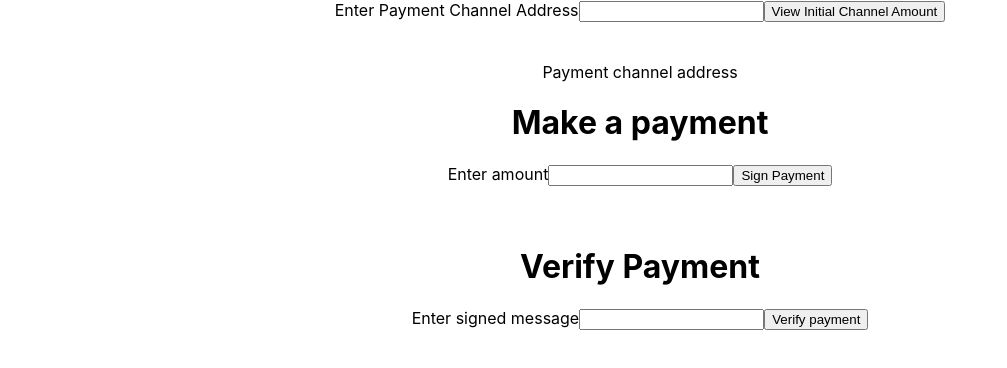
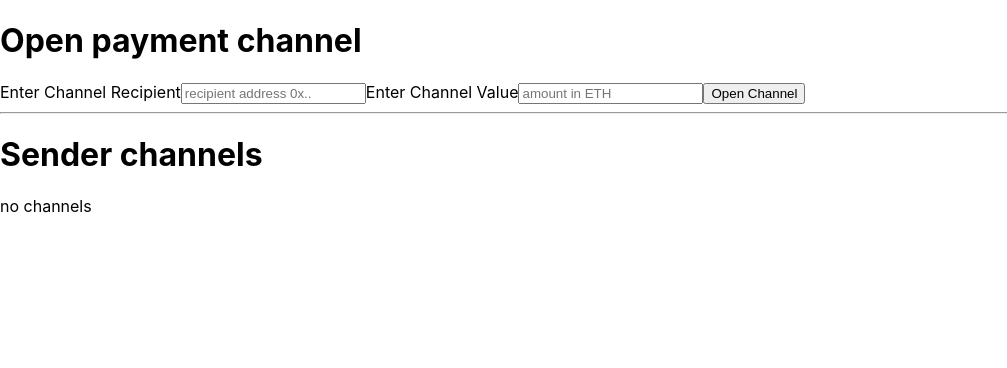
Before and after one commit to mikemccready/ethereum-pay-channels, a React (Create React App) app: page / in a window 1280 px wide. Shown: the top 368 px of the page, without its empty margins (0-1007 px from the left). Built offline with nearby package versions, Linux system fonts and the light colour scheme.

Commit message:
import contract interface and set deployed address, set channel methods

```diff
--- a/src/App.js
+++ b/src/App.js
@@ -1,148 +1,214 @@
-import React, { Component } from 'react'
-import abi from 'ethereumjs-abi'
-import util from 'ethereumjs-util'
-import './App.css'
+import React, { Component } from 'react';
+import Web3 from 'web3';
+import contractInterface from './interfaces/UnidirectionalPaymentChannelInterface';
+import './App.css';
 
-let web3
+const contractAddress = '0xf9e1c55416d8c9b76a8d550da5d6046c6091deef'
+let web3;
+let channelContract;
 
 class App extends Component {
   state = {
-    channelContractAddress: '',
-    paymentAmount: '',
-    contractBalance: '',
-    verifyMessage: ''
+    openPaymentRecipient: '',
+    openPaymentAmount: '',
+    senderChannels: [],
+    paymentAmountEth: '0.005'
   }
 
   componentDidMount() {
+    this.initWeb3();
+  }
+
+  initWeb3() {
     if (typeof window.web3 !== 'undefined') {
-      window.web3 = new window.Web3(window.web3.currentProvider)
-      web3 = window.web3
+      web3 = new Web3(window.web3.currentProvider);
+      window.web3 = web3;
+      this.loadContractInterface();
     } else {
-      alert('no metamask')
+      alert('no web3')
     }
   }
 
-  fetchInitialChannelAmount(e) {
-    e.preventDefault()
-    const { channelContractAddress } = this.state
-    const contractBalance = web3.eth.getBalance(channelContractAddress, (err, balance) => {
-      alert(balance)
-      localStorage.setItem('contractAddress', channelContractAddress)
-    })
+  loadContractInterface() {
+    channelContract = new web3.eth.Contract(
+      contractInterface,
+      contractAddress
+    );
+    this.getSenderChannels();
   }
 
-  constructPaymentMessage(e) {
-    e.preventDefault()
-    const { channelContractAddress, paymentAmount } = this.state
+  async getSenderChannels() {
+    const from = await web3.eth.getAccounts();
 
-    const message = abi.soliditySHA3(
-      [ 'address', 'uint256' ],
-      [ channelContractAddress, paymentAmount ]
-    )
+    const channelCount = await channelContract.methods
+      .senderChannelIndex(from[0]).call()
 
-    return this.signPaymentMessage(message)
+    if (channelCount < 1) return;
+
+    // fetch channel data from contract
+    const senderChannels = []
+    for (let i = 0; i < channelCount; i++) {
+      let result = await channelContract.methods
+        .senderChannels(from[0], i).call()
+      senderChannels.push(result)
+    }
+
+    this.setState({ senderChannels })
   }
 
-  signPaymentMessage(message) {
-    const component = this
+  async openChannel(e) {
+    e.preventDefault();
+    const { openPaymentRecipient, openPaymentAmount } = this.state;
+    const value = web3.utils.toWei(openPaymentAmount, 'ether');
+    const accounts = await web3.eth.getAccounts();
 
-    web3.personal.sign(
-      '0x' + message.toString('hex'),
-      web3.eth.defaultAccount,
-      (err, signedMessage) => component.setState({ signedMessage })
+    channelContract.methods
+      .openChannel(openPaymentRecipient)
+      .send({ from: accounts[0], value })
+      .then(receipt => this.getSenderChannels())
+  }
+
+  async initPayment(channelId) {
+    const { paymentAmountEth } = this.state;
+    const amount = web3.utils.toWei(paymentAmountEth, 'ether');
+    const accounts = await web3.eth.getAccounts();
+
+    const previousChannelSpend = this.getPreviousChannelSpend(channelId)
+
+    const channelSpend = (parseInt(amount) + parseInt(previousChannelSpend)).toString();
+    const message = this.constructPaymentMessage(channelSpend, channelId);
+    const signature = await this.signPaymentMessage(message);
+
+    const paymentEntry = {
+      channelId,
+      channelSpend,
+      signature,
+      spenderAddress: accounts[0]
+    }
+
+    this.storePayment(paymentEntry)
+  }
+
+  constructPaymentMessage(channelSpend, channelId) {
+    return web3.utils.soliditySha3(
+      { t: 'uint256', v: channelSpend },
+      { t: 'uint256', v: channelId },
     )
   }
 
-  verifyPayment(e) {
-    e.preventDefault()
+  async signPaymentMessage(message) {
+    const accounts = await web3.eth.getAccounts();
+    const signedMessage = await web3.eth.personal.sign(message, accounts[0])
+    return signedMessage;
+  }
 
-    const { channelContractAddress, paymentAmount, signedMessage } = this.state
+  getPreviousChannelSpend(channelId) {
+    if (!localStorage.getItem('payments')) {
+      localStorage.setItem('payments', JSON.stringify({}))
+      return 0;
+    }
 
-    const verifyMessage = abi.soliditySHA3(
-      [ 'string', 'address', 'uint256' ],
-      [ '\x19Ethereum Signed Message:\n', channelContractAddress, paymentAmount ]
-    )
+    const storedPayments = JSON.parse(localStorage.getItem('payments'));
 
-    // const prefix = new Buffer("\x19Ethereum Signed Message:\n");
-    // const prefixedMsg = abi.soliditySHA3(
-    //   Buffer.concat([prefix, new Buffer(String(verifyMessage.length)), verifyMessage])
-    // );
+    const previousSpend = storedPayments[channelId] ?
+      storedPayments[channelId].channelSpend : 0;
 
-    console.log('verifying', '0x' + verifyMessage.toString('hex'), signedMessage)
+    return previousSpend.toString();
+  }
 
+  storePayment(paymentEntry) {
+    // update payment object from storage
+    const paymentStorage = localStorage.getItem('payments') ?
+      Object.assign({}, JSON.parse(localStorage.getItem('payments'))) : {};
 
-    const split = util.fromRpcSig(signedMessage);
-    const publicKey = util.ecrecover(verifyMessage, split.v, split.r, split.s);
-    const signer = util.pubToAddress(publicKey).toString("hex");
+    paymentStorage[paymentEntry.channelId] = paymentEntry;
+    localStorage.setItem('payments', JSON.stringify(paymentStorage))
+  }
 
-    console.log('signer', signer, 'publicKey', publicKey, 'split', split)
-    console.log('expected', util.stripHexPrefix('0xB45fe4e017cf0Ede6350fD0889BD636D92FB5f60'))
-    // return signer;
+  async verifySignature(channelId) {
+    const storedPayment = JSON.parse(localStorage.getItem('payments'))[channelId];
+    const { channelSpend, signature, spenderAddress } = storedPayment;
 
+    const expectedMessage = this.constructPaymentMessage(channelSpend, channelId);
+    const signingAddress = await web3.eth.personal.ecRecover(expectedMessage, signature);
+
+    if (signingAddress.toLowerCase() === spenderAddress.toLowerCase())
+      return alert('payment signature is valid. Signed by: ' + signingAddress + ' for ' + channelSpend);
+
+    alert('payment signature invalid')
   }
 
   render() {
-    const { channelContractAddress, signedMessage } = this.state
+    const {
+      openPaymentRecipient,
+      openPaymentAmount,
+      senderChannels,
+      paymentAmountEth
+    } = this.state;
 
-    return (
-      <div className="App">
+    return(
+      <div>
+        <h1>Open payment channel</h1>
         <form>
           <label>
-            Enter Payment Channel Address
+            Enter Channel Recipient
             <input
               type="text"
-              onChange={e => this.setState({ channelContractAddress: e.target.value })} />
+              placeholder="recipient address 0x.."
+              value={openPaymentRecipient}
+              onChange={e => this.setState({ openPaymentRecipient: e.target.value })} />
           </label>
-          <button
-            onClick={e => this.fetchInitialChannelAmount(e)}>
-            View Initial Channel Amount
+
+          <label>
+            Enter Channel Value
+            <input
+              type="text"
+              placeholder="amount in ETH"
+              value={openPaymentAmount}
+              onChange={e => this.setState({ openPaymentAmount: e.target.value })} />
+          </label>
+
+          <button onClick={e => this.openChannel(e)}>
+            Open Channel
           </button>
         </form>
 
+        <hr/>
+
+        <h1>Sender channels</h1>
         {
-          localStorage.getItem('contractAddress')
+          senderChannels.length > 0 &&
+          <div>
+            {
+              senderChannels.map(channel => (
+                <div>
+                  {channel.id} &nbsp;
+                  { web3.utils.fromWei(this.getPreviousChannelSpend(channel.id).toString()) } &nbsp; / &nbsp;
+                  { web3.utils.fromWei(channel.deposit.toString(), 'ether') } Eth &nbsp;
+                  {channel.recipient} &nbsp;
+                  <button onClick={() => this.initPayment(channel.id)}>
+                    make a payment { paymentAmountEth } ETH
+                  </button>
+                  <button
+                    onClick={() => this.verifySignature(channel.id)}
+                    disabled={this.getPreviousChannelSpend(channel.id) === 0}>
+                    verify signature
+                  </button>
+                </div>
+              ))
+            }
+          </div>
         }
-
-        <br/><br/>
-
-        Payment channel address
-        <h3>{ channelContractAddress }</h3>
-
-        <h1>Make a payment</h1>
-        <form>
-          <label>
-            Enter amount
-            <input
-              type="text"
-              onChange={e => this.setState({ paymentAmount: e.target.value })} />
-          </label>
-          <button
-            onClick={e => this.constructPaymentMessage(e)}>
-            Sign Payment
-          </button>
-        </form>
-
-        { signedMessage }
-
-
-        <br/><br/>
-
-        <h1>Verify Payment</h1>
-        <form>
-          <label>
-            Enter signed message
-            <input
-              type="text"
-              onChange={e => this.setState({ verifyMessage: e.target.value })} />
-          </label>
-          <button
-            onClick={e => this.verifyPayment(e)}>
-            Verify payment
-          </button>
-        </form>
+        {
+          !senderChannels.length &&
+          <div>
+            no channels
+          </div>
+        }
       </div>
     )
   }
+
 }
 
 export default App
```
